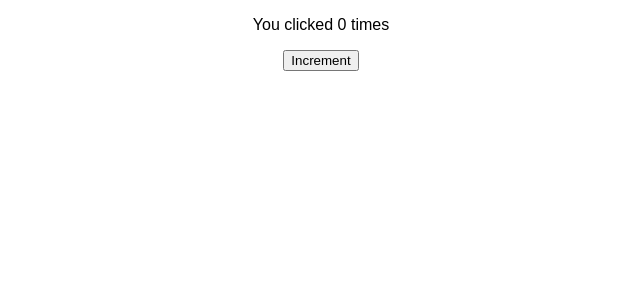
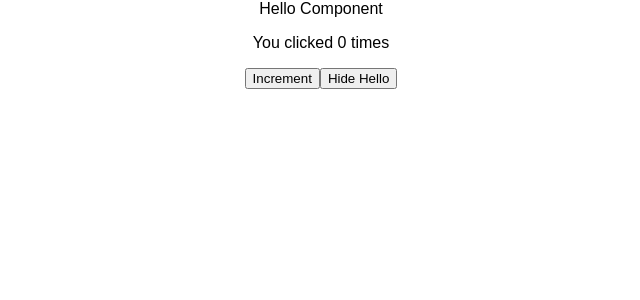
Before and after one commit to skylock/react-playground, a React (Create React App) app: page / in a window 1280 px wide. Shown: the top 300 px of the page, without its empty margins (319-959 px from the left). Built offline with nearby package versions, Linux system fonts and the light colour scheme.

Commit message:
show & hide a component

```diff
--- a/src/components/counter.jsx
+++ b/src/components/counter.jsx
@@ -1,20 +1,26 @@
 import React, { useState, useEffect } from "react";
+import Hello from "./hello";
 
 const counter = (props) => {
   const [count, setCount] = useState(props.startIndex);
+  const [showHello, setShowHello] = useState(true);
 
   useEffect(() => {
-    console.log(`useEffect ${count}`);
+    // console.log(`render ${count}`);
     document.title = `You clicked ${count} times`;
     return () => {
-      console.log(`cleanup ${count}`);
+      // console.log(`cleanup ${count}`);
     };
   });
 
   return (
     <div>
+      {showHello && <Hello />}
       <p>You clicked {count} times</p>
       <button onClick={() => setCount(count + 1)}>Increment</button>
+      <button onClick={() => setShowHello(!showHello)}>
+        {showHello ? "Hide Hello" : "Show Hello"}
+      </button>
     </div>
   );
 };
--- /dev/null
+++ b/src/components/hello.jsx
@@ -0,0 +1,14 @@
+import React, { useState, useEffect } from "react";
+
+const hello = () => {
+  useEffect(() => {
+    console.log("mount");
+
+    return () => {
+      console.log("unmount");
+    };
+  });
+  return <div>Hello Component</div>;
+};
+
+export default hello;
```
